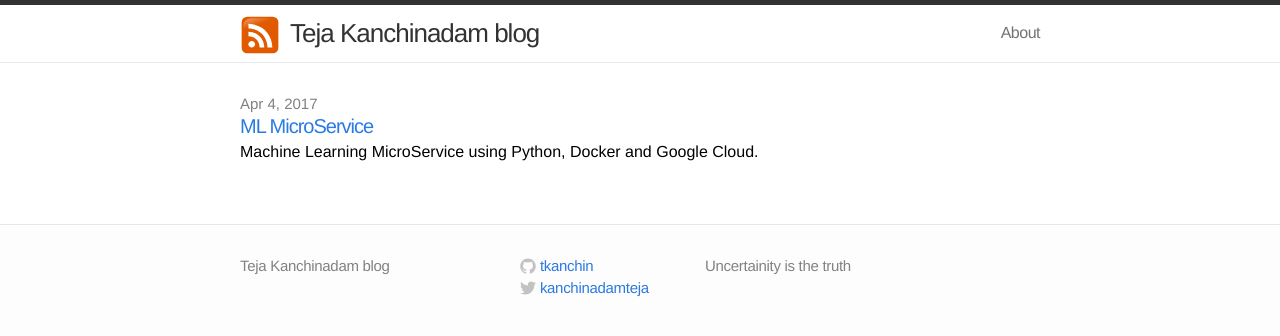
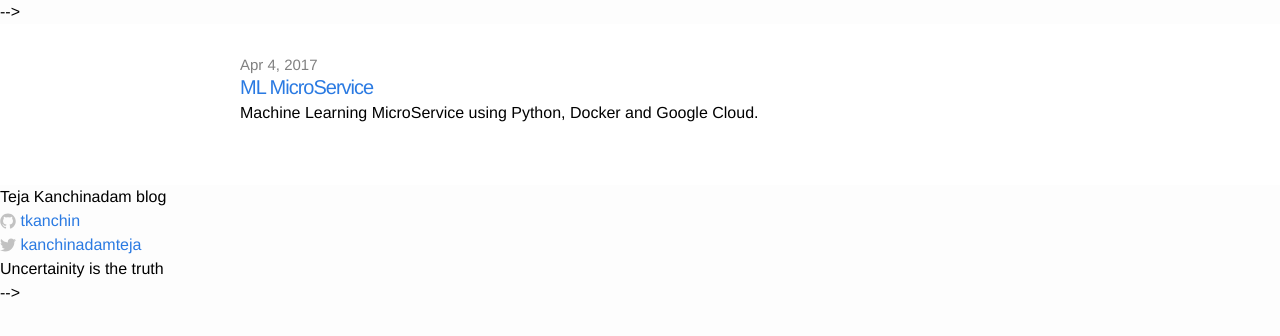
Before and after one commit to tkanchin/blog, a Jekyll site: the page built from index.html, in a window 1280 px wide. Shown: the top 336 px of the page. Built offline with Jekyll 4.4.1, drawn with Linux system fonts in a browser that asks for light colours.

Commit message:
updated site

```diff
--- a/_layouts/default.html
+++ b/_layouts/default.html
@@ -1,11 +1,11 @@
 <!DOCTYPE html>
 <html>
 
-  {% include head.html %}
+  <!--{% include head.html %}-->
 
     <body>
 
-    {% include header.html %}
+    <!--{% include header.html %}-->
 
     <div class="page-content">
       <div class="wrap">
@@ -13,7 +13,7 @@
       </div>
     </div>
 
-    {% include footer.html %}
+    <!--{% include footer.html %}-->
 
     </body>
 </html>
```
